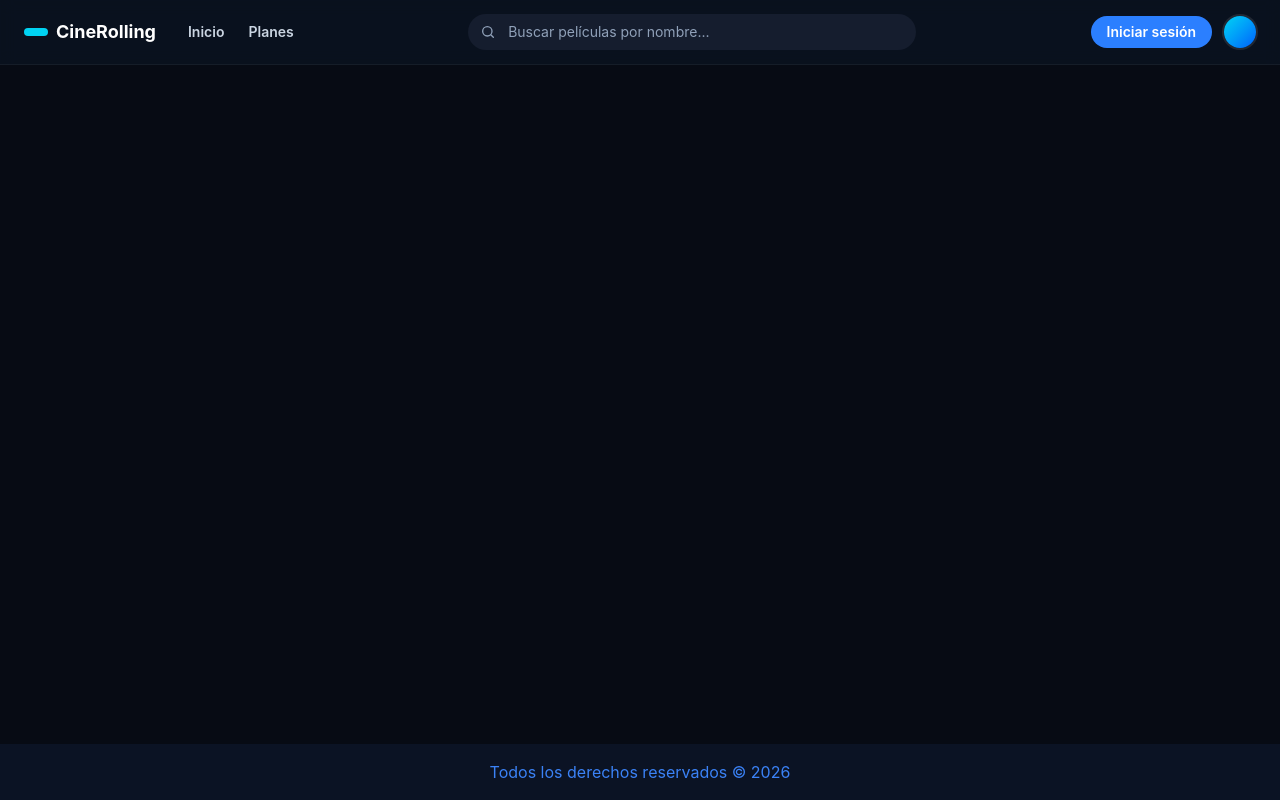
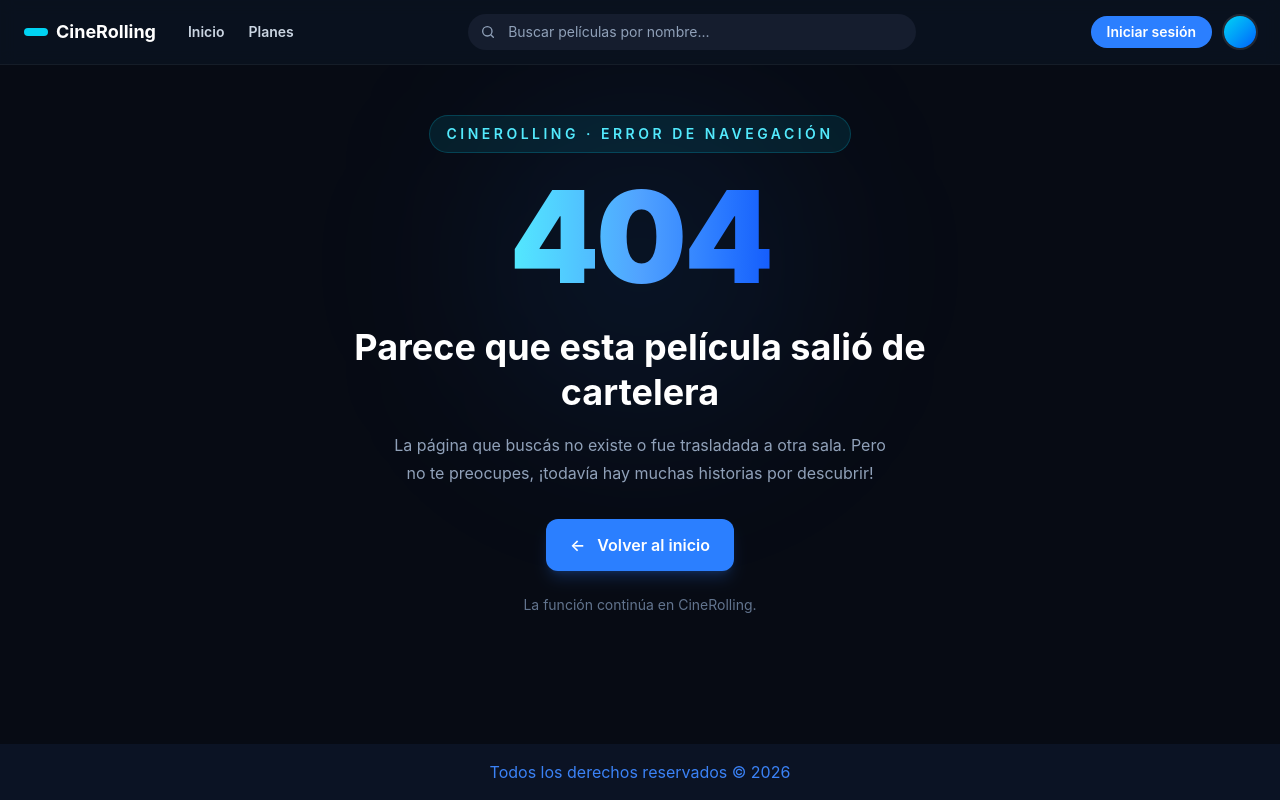
Before and after one commit to herreraagustin/Codigo-Supremo, a React (Vite) app in the folder Codigo Supremo/: page /series in a window 1280 px wide. Built offline with nearby package versions, Linux system fonts and the light colour scheme.

Commit message:
se creo la pagina error 404

```diff
--- a/Codigo Supremo/src/App.tsx
+++ b/Codigo Supremo/src/App.tsx
@@ -11,12 +11,13 @@ import { Admin } from "./pages/Admin";
 import { AdminPeliculas } from "./pages/AdminPeliculas";
 import { AdminSeries } from "./pages/AdminSeries";
 import { AdminUsuarios } from "./pages/AdminUsuarios";
+import { Error404 } from "./pages/Error404";
 import Plans from "./pages/Plan";
 
 export default function App() {
   const [searchTerm, setSearchTerm] = useState("");
   const [isLogged, setIsLogged] = useState(
-    localStorage.getItem("isLogged") === "true"
+    localStorage.getItem("isLogged") === "true",
   );
 
   const handleLogin = () => {
@@ -45,48 +46,30 @@ export default function App() {
 
         <div className="flex-1">
           <Routes>
-            <Route
-              path="/"
-              element={<Home />}
-            />
+            <Route path="/" element={<Home />} />
 
-            <Route
-              path="/pelicula/:id"
-              element={<DetallePeli />}
-            />
+            <Route path="/pelicula/:id" element={<DetallePeli />} />
 
-            <Route
-              path="/login"
-              element={<Login onLogin={handleLogin} />}
-            />
+            <Route path="/login" element={<Login onLogin={handleLogin} />} />
 
-            <Route
-              path="/register"
-              element={<Register />}
-            />
+            <Route path="/register" element={<Register />} />
 
-            <Route
-              path="/admin"
-              element={protect(<Admin />)}
-            />
+            <Route path="/admin" element={protect(<Admin />)} />
 
             <Route
               path="/admin/peliculas"
               element={protect(<AdminPeliculas />)}
             />
 
-            <Route
-              path="/admin/series"
-              element={protect(<AdminSeries />)}
-            />
+            <Route path="/admin/series" element={protect(<AdminSeries />)} />
 
             <Route
               path="/admin/usuarios"
               element={protect(<AdminUsuarios />)}
             />
-            <Route
-            path="/planes"
-            element={<Plans />} />
+            <Route path="/planes" element={<Plans />} />
+
+            <Route path="*" element={<Error404 />} />
           </Routes>
         </div>
 
--- /dev/null
+++ b/Codigo Supremo/src/pages/Error404.tsx
@@ -0,0 +1,45 @@
+
+import { Link } from "react-router-dom";
+
+export const Error404 = () => {
+  return (
+    <main className="relative flex min-h-[70vh] flex-col items-center justify-center overflow-hidden bg-[#070b14] px-5 py-12 text-center text-white sm:min-h-[75vh] sm:px-8">
+      {/* Luz decorativa */}
+      <div
+        aria-hidden="true"
+        className="pointer-events-none absolute left-1/2 top-1/3 h-72 w-72 -translate-x-1/2 -translate-y-1/2 rounded-full bg-blue-500/10 blur-[100px]"
+      />
+
+      <div className="relative z-10 mx-auto flex w-full max-w-4xl flex-col items-center">
+        <span className="mb-5 rounded-full border border-cyan-400/20 bg-cyan-400/10 px-4 py-2 text-xs font-semibold uppercase tracking-[0.25em] text-cyan-300 sm:text-sm">
+          CineRolling · Error de navegación
+        </span>
+
+        <h1 className="bg-gradient-to-r from-cyan-300 via-blue-400 to-blue-600 bg-clip-text text-7xl font-black tracking-tight text-transparent sm:text-8xl md:text-9xl">
+          404
+        </h1>
+
+        <h2 className="mt-6 max-w-2xl text-2xl font-bold leading-tight sm:text-3xl md:text-4xl">
+          Parece que esta película salió de cartelera
+        </h2>
+
+        <p className="mt-4 max-w-lg text-sm leading-7 text-slate-400 sm:text-base">
+          La página que buscás no existe o fue trasladada a otra sala.
+          Pero no te preocupes, ¡todavía hay muchas historias por descubrir!
+        </p>
+
+        <Link
+          to="/"
+          className="mt-8 inline-flex items-center justify-center gap-3 rounded-xl bg-blue-500 px-6 py-3.5 font-semibold text-white shadow-lg shadow-blue-500/20 transition duration-300 hover:-translate-y-1 hover:bg-blue-400 hover:shadow-blue-400/30 focus:outline-none focus:ring-2 focus:ring-cyan-300 focus:ring-offset-2 focus:ring-offset-[#070b14]"
+        >
+          <span aria-hidden="true">←</span>
+          Volver al inicio
+        </Link>
+
+        <p className="mt-6 text-xs text-slate-500 sm:text-sm">
+          La función continúa en CineRolling.
+        </p>
+      </div>
+    </main>
+  );
+};
```
Also changed, not shown: Codigo Supremo/public/error-404.png (added).
